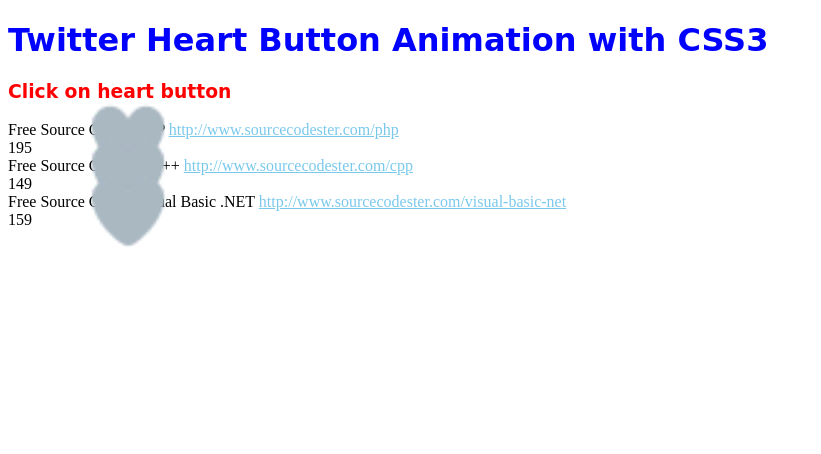
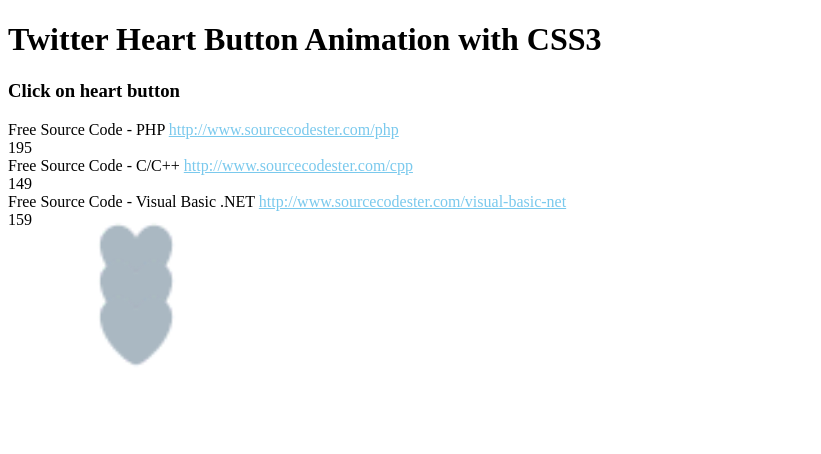
Before and after one commit to wragon/git_GaSSU, a plain HTML site: page css/heart-twitter/index.html in a window 1280 px wide. Shown: the whole page, without its empty margins (0-821 px from the left). Drawn offline with Linux system fonts and the light colour scheme.

Commit message:
modified position of heart

```diff
--- a/css/heart-twitter/style.css
+++ b/css/heart-twitter/style.css
@@ -2,13 +2,11 @@
     background: url(images/web_heart_animation.png);
     background-position: left;
     background-repeat: no-repeat;
-    height: 10%;
+    height: 30%;
     width: 20%;
     cursor: pointer;
     position: absolute;
-    left:0%;
     background-size:2900%;
-    margin-top: -3%;
 }
 .heart:hover, .heart:focus{
 	background-position: right;
@@ -28,14 +26,7 @@
     background-position: right;
 }
 }
-h1 {
-	color:blue;
-	font-family:cursive;
-}
-h3 {
-	color:red;
-	font-family:cursive;
-}
+
 .heartAnimation {
  display: inline-block;
  -webkit-animation-name: heartBlast;
```
Also changed, not shown: test_html/sns.html (+5 -5 lines).
